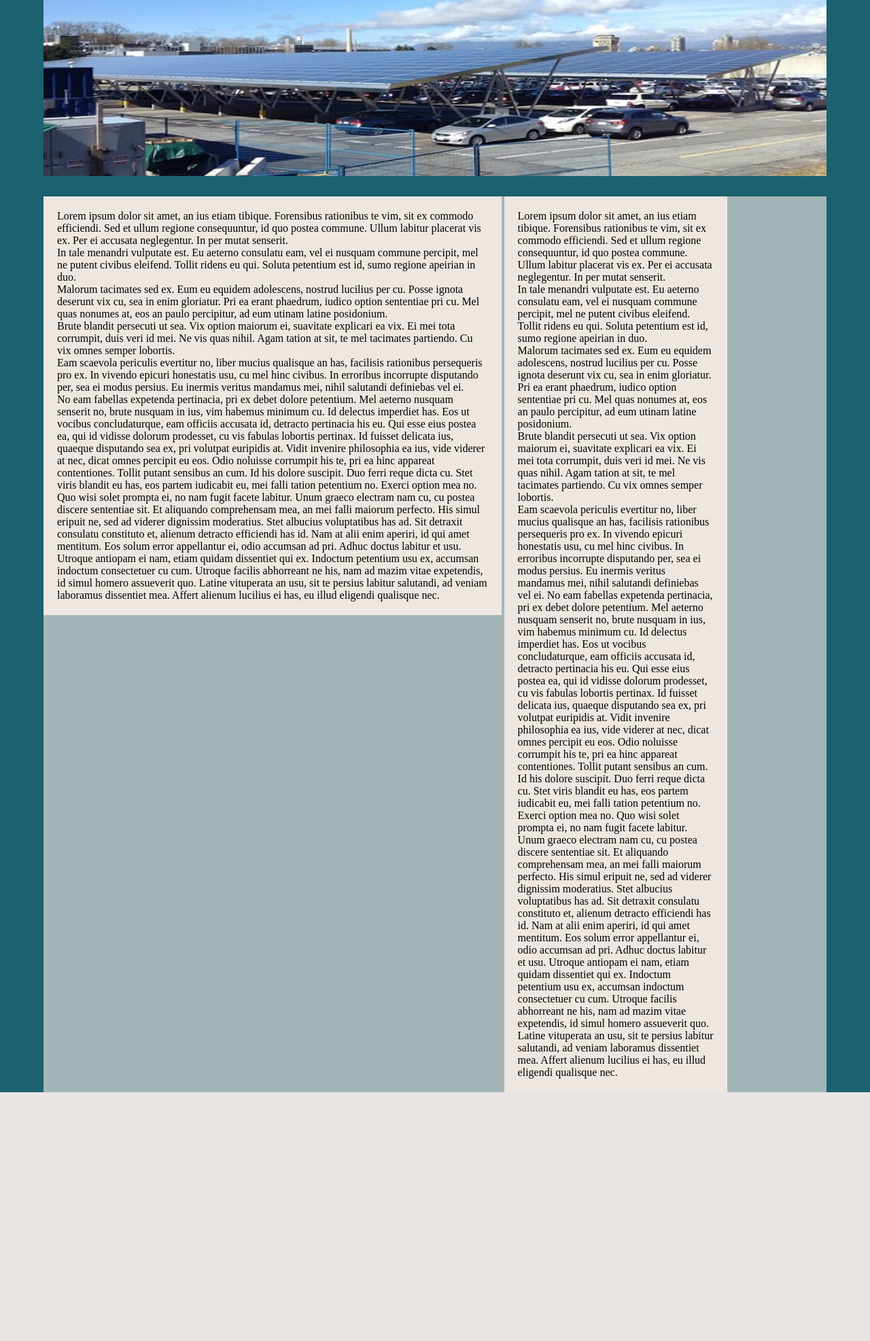
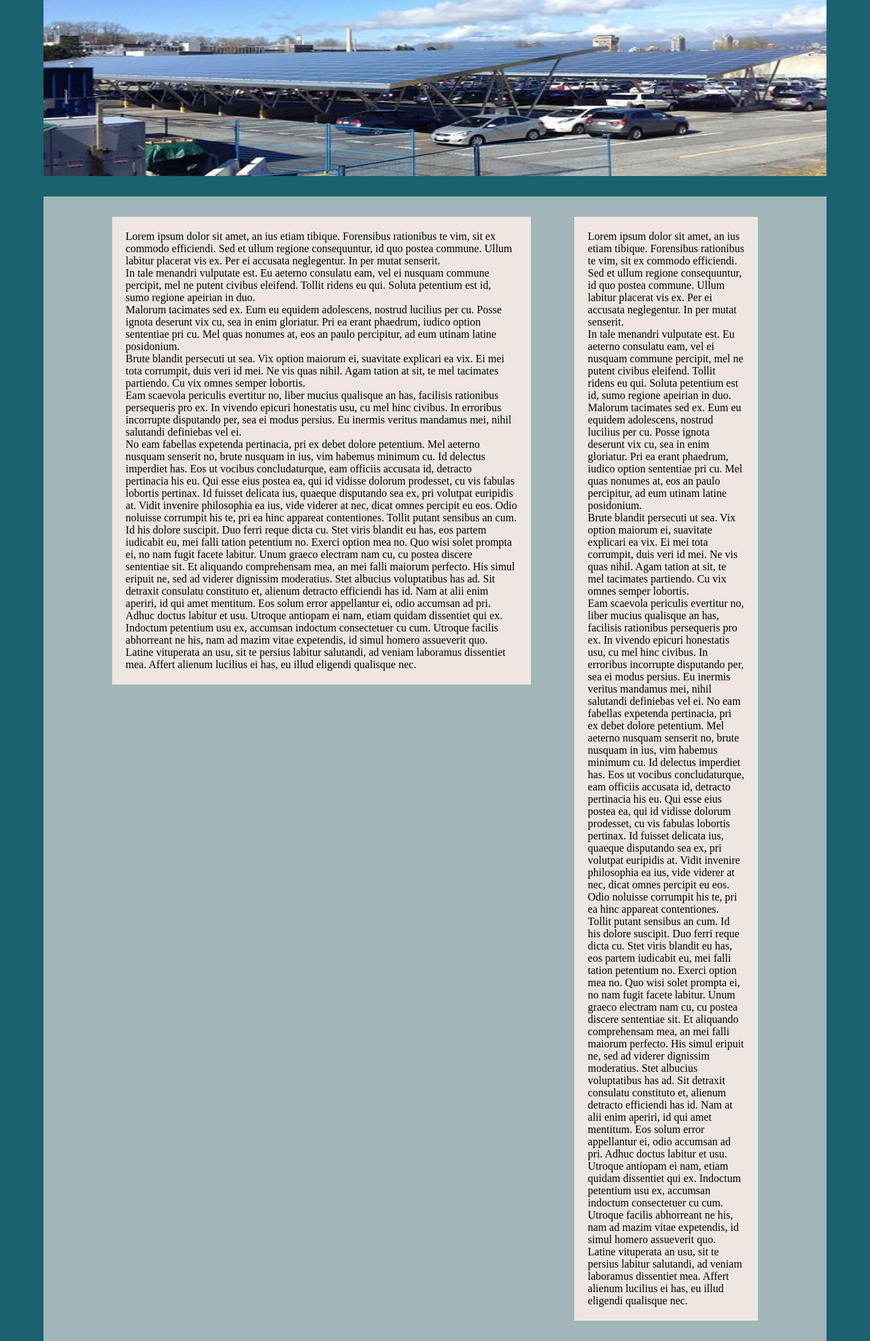
Before and after one commit to paulszefer/SPAID, a PHP site: page / in a window 1280 px wide. Shown: the part 41-2014 px from the top of the page at 68% size. Before the commit the page ends 1648 px from the top, so only its background shows below. Run offline with PHP 8.4, Linux system fonts and the light colour scheme.

Commit message:
Generic commit

```diff
--- a/G13/style/base.css
+++ b/G13/style/base.css
@@ -62,24 +62,28 @@ background-color: #1C616F;
 	position: relative;
 	top: 30px;
 	background-color: #A2B6B8;
+	height: 100%;
+	text-align: center;
 }
 
 #calendar{
-	width: 25%;
+	width: 20%;
 	padding: 20px;
-	margin: auto;
+	margin: 30px;
 	background-color: #EEE7E1;
 	display: inline-block;
 	vertical-align: top;
+	text-align: left;
 }
 
 #maincontent {
-	width: 55%;
-	margin: auto;
+	width: 50%;
 	padding: 20px;
+	margin: 30px;
 	background-color: #EEE7E1;
 	display: inline-block;
 	vertical-align: top;
+	text-align: left;
 }
 
 a.nav:link {
```
